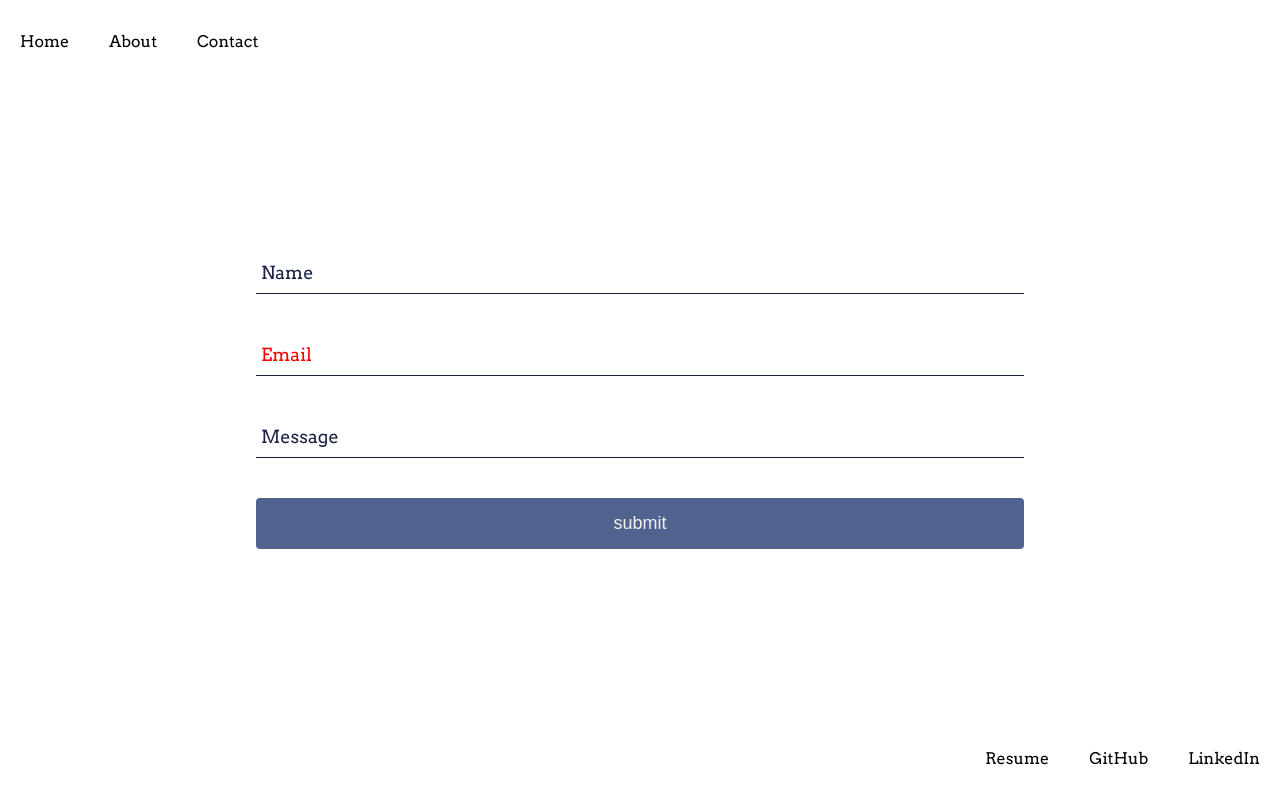
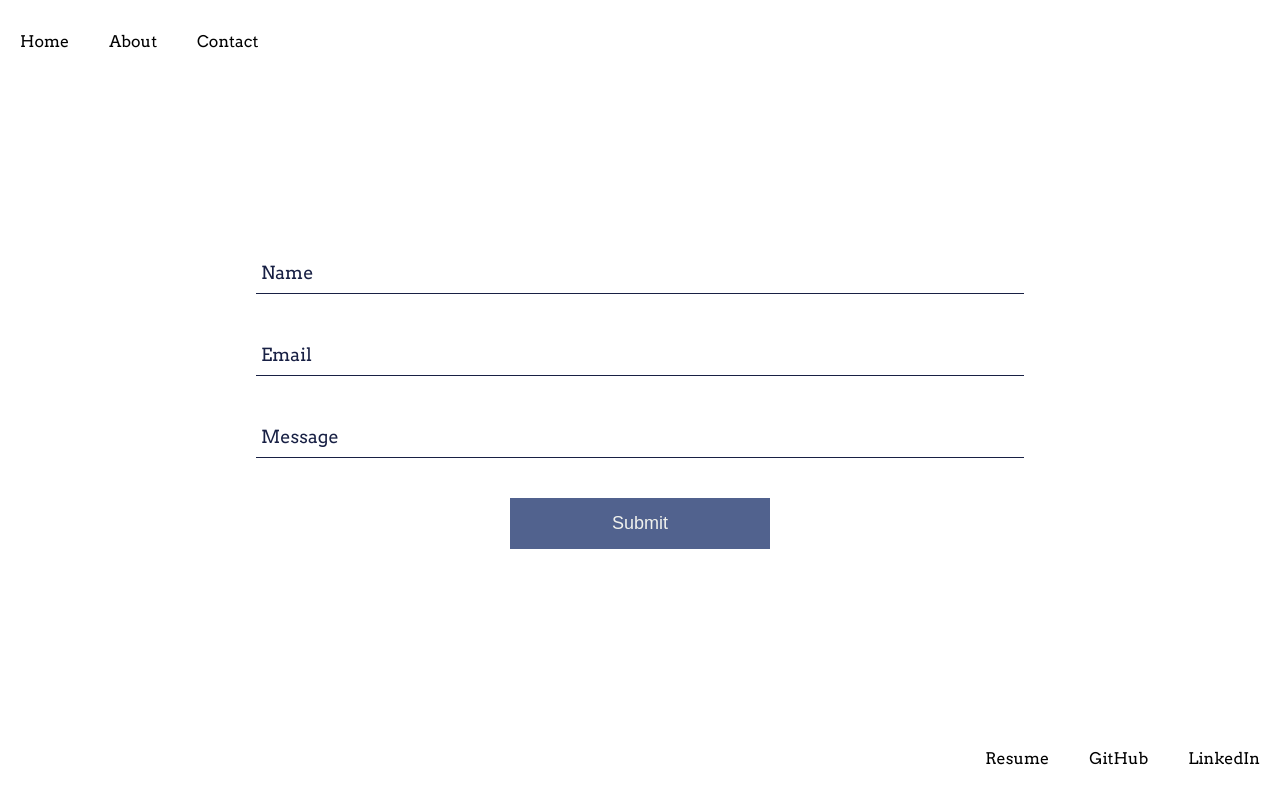
Before and after one commit to erikleon/personal-site, a Next.js app: page /contact in a window 1280 px wide. Built offline with nearby package versions, Linux system fonts and the light colour scheme.

Commit message:
fix contact form

```diff
--- a/package.json
+++ b/package.json
@@ -9,9 +9,12 @@
     "lint": "next lint"
   },
   "dependencies": {
+    "@hookform/resolvers": "^2.9.9",
     "next": "12.3.0",
     "react": "18.2.0",
-    "react-dom": "18.2.0"
+    "react-dom": "18.2.0",
+    "react-hook-form": "^7.38.0",
+    "yup": "^0.32.11"
   },
   "devDependencies": {
     "@types/node": "18.7.18",
--- a/pages/contact.tsx
+++ b/pages/contact.tsx
@@ -1,8 +1,42 @@
 import type { NextPage } from 'next'
 import Head from 'next/head'
+import Router from 'next/router';
+import { useForm } from "react-hook-form";
+import { yupResolver } from '@hookform/resolvers/yup';
+import * as yup from "yup";
 import styles from '../styles/Contact.module.css'
 
+interface Inputs {
+  name: string;
+  email: string;
+  message: string;
+}
+
+const schema = yup.object({
+  name: yup.string().required(),
+  email: yup.string().email().required(),
+  message: yup.string().required(),
+}).required();
+
 const Contact: NextPage = () => {
+  const { register, handleSubmit, formState: { errors } } = useForm<Inputs>({
+    resolver: yupResolver(schema)
+  });
+  const onSubmit = (data: Inputs) => {
+    fetch('https://formspree.io/f/myyvddbl', {
+      method: 'POST',
+      body: JSON.stringify(data),
+      headers: {
+          'Accept': 'application/json'
+      }
+    })
+    .then(response => {
+      if (response.ok) {
+        Router.push('thanks');
+      }
+    })
+  };
+
   return (
     <div className={styles.container}>
       <Head>
@@ -11,27 +45,26 @@ const Contact: NextPage = () => {
         <link rel="icon" href="/favicon.ico" />
       </Head>
 
-      <form className={styles.form} action="https://formspree.io/f/yeserikcan@gmail.com" method="POST">
+      <form id="contact-form" className={styles.form} onSubmit={handleSubmit(onSubmit)}>
         <div className={styles.group}>
-          <input className={styles.input} type="text" name="name" required />
+          <input className={styles.input} type="text" {...register("name")} required />
           <label className={styles.label} htmlFor="name">Name</label>
           <div className={styles.bar}></div>
         </div>
 
         <div className={styles.group}>
-          <input className={styles.input} type="email" name="_replyto" required />
-          <label className={styles.label} htmlFor="_replyto">Email</label>
+          <input className={styles.input} type="email" {...register("email")} required />
+          <label className={styles.label} htmlFor="email">Email</label>
           <div className={styles.bar}></div>
         </div>
 
         <div className={styles.group}>
-          <input className={styles.input} type="text" name="message" required />
+          <input className={styles.input} type="text" {...register("message")}required />
           <label className={styles.label} htmlFor="message">Message</label>
           <div className={styles.bar}></div>
         </div>
 
-        <input className={styles.input} type="hidden" name="_next" value="/thanks" />
-        <input className={styles.input} type="submit" value="Submit" />
+        <button className={styles.button}>Submit</button>
       </form>
 
     </div>
--- a/styles/Contact.module.css
+++ b/styles/Contact.module.css
@@ -74,23 +74,28 @@
   color: #51628E;
 }
 
-.input[type=email]:invalid ~ .label {
-  color: red;
-}
-
 /* active state */
 .input:focus ~ .bar:before,
 .input:focus ~ .bar:after {
   width: 50%;
 }
 
-.input[type=submit] {
+.error {
+  color: #BD5630;
+}
+
+.button {
   padding: 15px 40px;
   background-color: #51628E;
   border: none;
-  border-radius: 4px;
+  border-radius: 0;
   color: #F1F2ED;
   font-size: 18px;
-  text-transform: lowercase;
   cursor: pointer;
+  width: 100%;
+  max-width: 260px;
 }
+
+.button:hover {
+  background-color: #91A1BA;
+}
```
Also changed, not shown: 1 other file (tests, documents, lock files or other folders).
